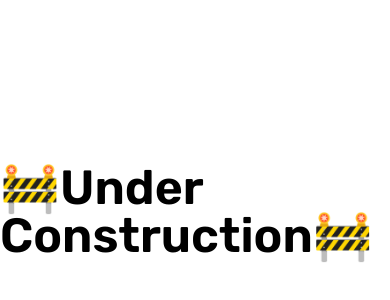
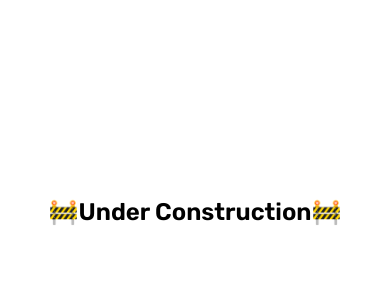
Before and after one commit to Vincent-Cayadi/cottonRoadV2, a Next.js app: page /home in a window 390 px wide. Shown: the part 210-510 px from the top of the page. Built offline with nearby package versions, Linux system fonts and the light colour scheme.

Commit message:
Added Comments and Changed Font for home

```diff
--- a/pages/home.tsx
+++ b/pages/home.tsx
@@ -9,7 +9,9 @@ export default function Home() {
         <meta name="description" content="Home | Cotton Road" />
       </Head>
       <div className="grid h-screen place-items-center">
-        <p className="text-5xl font-semibold">🚧Under Construction🚧</p>
+        <p className="text-2xl font-semibold sm:text-5xl">
+          🚧Under Construction🚧
+        </p>
       </div>
     </>
   );
--- a/pages/index.tsx
+++ b/pages/index.tsx
@@ -34,6 +34,7 @@ export default function Index() {
         id="lm"
         className="relative flex flex-col-reverse justify-center w-2/3 mx-auto h-max sm:flex-row sm:h-screen sm:w-full"
       >
+        {/* The Reason I added a block is cos safari is weird when rendering the flexbox, it will just overlay it */}
         <div className="block">
           <div className="w-full h-full sm:w-1/2 sm:grid sm:place-items-center">
             <p className="text-xl text-center align-middle sm:text-2xl sm:text-left">
@@ -41,6 +42,7 @@ export default function Index() {
             </p>
           </div>
         </div>
+        {/* The Reason I added a block is cos safari is weird when rendering the flexbox, it will just overlay it */}
         <div className="block">
           <div className="grid w-full sm:w-1/2 place-items-center">
             <div className="w-full h-4/5">
@@ -51,6 +53,7 @@ export default function Index() {
         </div>
       </section>
       <section className="relative flex flex-col justify-center w-2/3 mx-auto h-max sm:h-screen sm:flex-row sm:w-full">
+        {/* The Reason I added a block is cos safari is weird when rendering the flexbox, it will just overlay it */}
         <div className="block">
           <div className="grid w-full sm:w-1/2 place-items-center">
             <div className="w-full h-4/5">
@@ -59,6 +62,7 @@ export default function Index() {
             </div>
           </div>
         </div>
+        {/* The Reason I added a block is cos safari is weird when rendering the flexbox, it will just overlay it */}
         <div className="block">
           <div className="w-full h-full sm:w-1/2 sm:grid sm:place-items-center">
             <p className="text-xl text-center align-middle sm:text-2xl sm:text-left">
```
